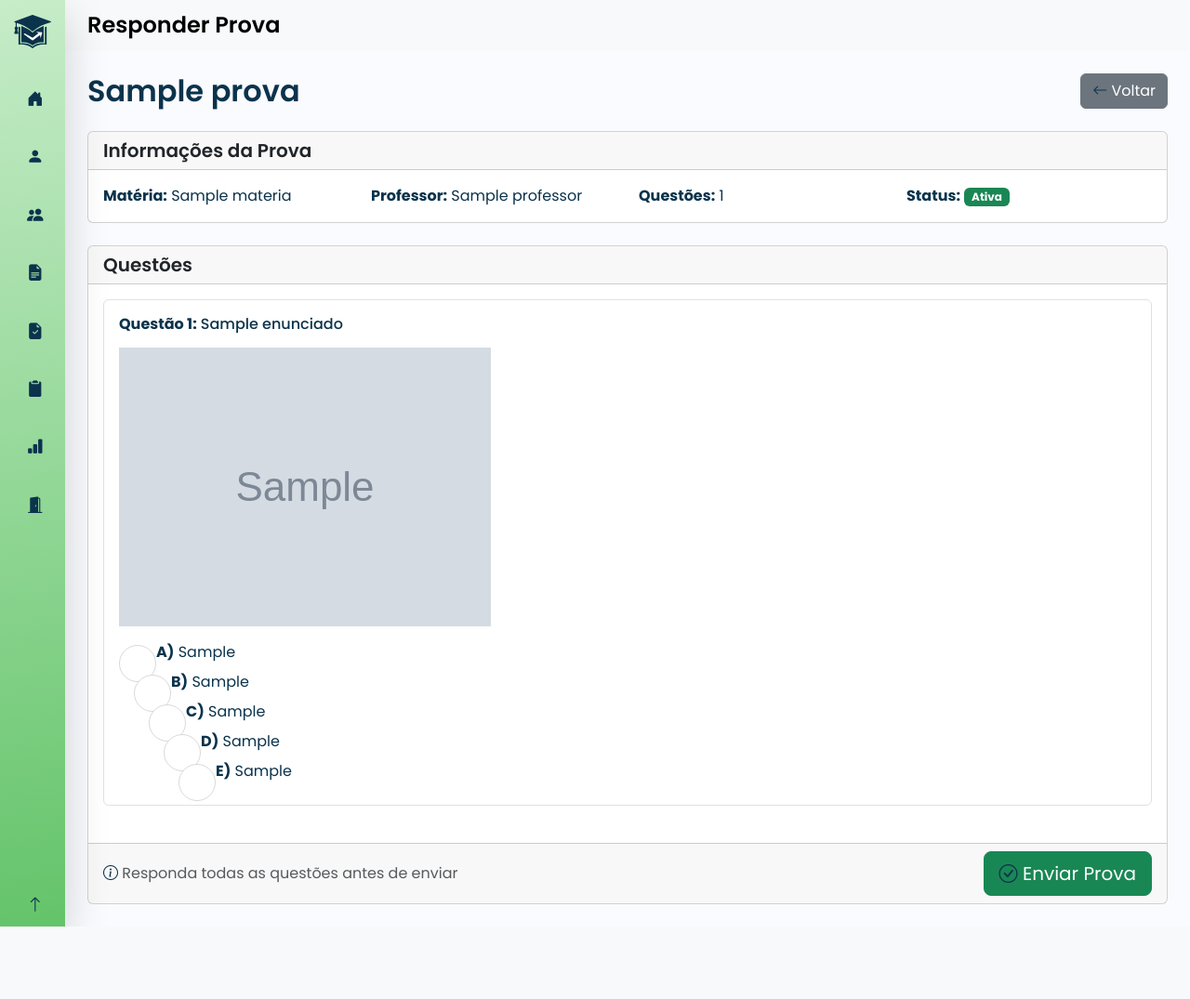
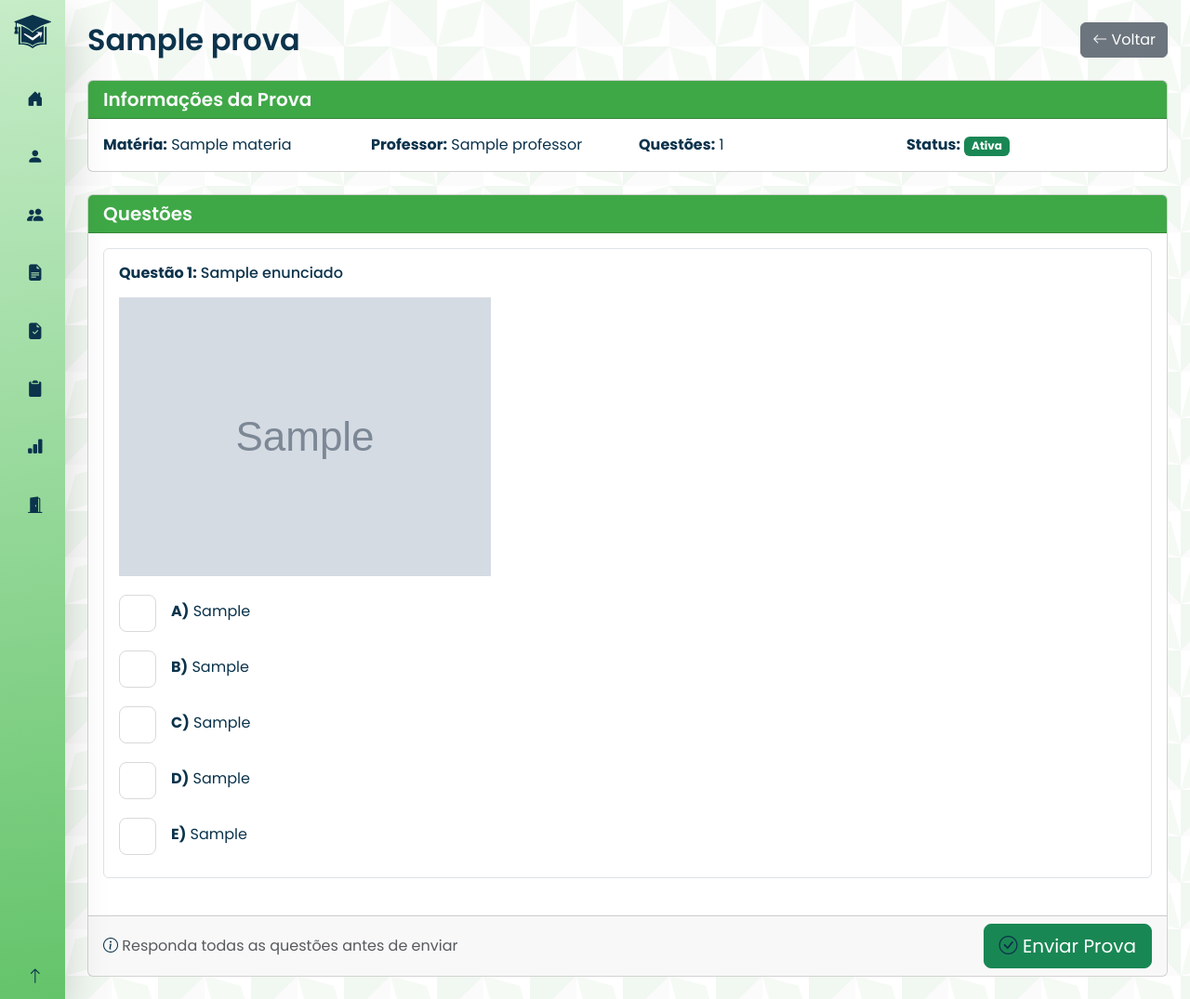
Before and after one commit to wes-lem/DIPEFast, a FastAPI app: template templates/aluno/responder_prova.html in a window 1280 px wide. Shown: the whole page at 93% size. Before the commit the page ends 997 px from the top, so only its background shows below. Run offline with FastAPI, Linux system fonts and the light colour scheme; the template is opened without the code that fills it: most values are stand-ins (such as "Sample title", 1, 10 or a date in 2020); grey boxes marked "Sample" are stand-in pictures; parts of the project's set-up code (start-up, migrations or seed data) failed here and were passed over.

Commit message:
Correções

```diff
--- a/controllers/prova_controller.py
+++ b/controllers/prova_controller.py
@@ -233,7 +233,7 @@ def resultado_provas(request: Request, aluno_id: int, db: Session = Depends(get_
         questao = db.query(Questao).filter(Questao.id == resposta.questao_id).first()
         if questao:
             total_questoes[questao.materia] += 1
-            if resposta.resposta == questao.resposta_correta:
+            if resposta.resposta_aluno == questao.resposta_correta:
                 pontuacao[questao.materia] += 1
 
     situacoes = {}
--- a/models/__init__.py
+++ b/models/__init__.py
@@ -13,7 +13,7 @@ from .resposta_formulario import RespostaFormulario
 from .notificacao import Notificacao
 from .resposta import Resposta
 from .resultado import Resultado
-from .prova import Prova, StatusProva
+from .prova import Prova
 from .questao import Questao
 from .formulario import Formulario
 from .pergunta_formulario import PerguntaFormulario
--- a/models/resposta.py
+++ b/models/resposta.py
@@ -8,6 +8,6 @@ class Resposta(Base):
     id = Column(Integer, primary_key=True, index=True)
     aluno_id = Column(Integer, ForeignKey("alunos.idAluno"), nullable=False)
     questao_id = Column(Integer, ForeignKey("banco_questoes.id"), nullable=False)
-    resposta = Column(String(1), nullable=False)  # Ex: 'A', 'B', 'C', 'D', 'E'
+    resposta_aluno = Column(String(1), nullable=False)  # Ex: 'A', 'B', 'C', 'D', 'E'
 
     aluno = relationship("Aluno", back_populates="respostas")
--- a/models/resultado.py
+++ b/models/resultado.py
@@ -1,4 +1,4 @@
-from sqlalchemy import Column, Integer, String, ForeignKey, Float
+from sqlalchemy import Column, Integer, String, ForeignKey, Enum
 from dao.database import Base
 from sqlalchemy.orm import relationship
 
@@ -8,10 +8,8 @@ class Resultado(Base):
     id = Column(Integer, primary_key=True, autoincrement=True)
     aluno_id = Column(Integer, ForeignKey('alunos.idAluno'), nullable=False)
     prova_id = Column(Integer, ForeignKey('provas.id'), nullable=False)
-    nota = Column(Float, nullable=False)
     acertos = Column(Integer, nullable=False)
-    total_questoes = Column(Integer, nullable=False)
-    situacao = Column(String(50), nullable=False, default="aprovado")
+    situacao = Column(Enum('Insuficiente', 'Regular', 'Suficiente'), nullable=False)
 
     aluno = relationship("Aluno", back_populates="resultados")
     prova = relationship("Prova", back_populates="resultados")
--- a/services/graficos_service.py
+++ b/services/graficos_service.py
@@ -277,7 +277,7 @@ class AnalyticsService:
 
             # Calcular média da turma (apenas alunos da mesma turma)
             turma_id = prova_turma_mais_recente.turma_id
-            media_turma = db.query(func.avg(Resultado.nota)).join(
+            media_turma = db.query(func.avg(Resultado.acertos)).join(
                 Aluno, Resultado.aluno_id == Aluno.idAluno
             ).join(AlunoTurma, AlunoTurma.aluno_id == Aluno.idAluno).filter(
                 AlunoTurma.turma_id == turma_id,
@@ -286,7 +286,7 @@ class AnalyticsService:
             ).scalar() or 0
 
             if resultado:
-                nota = float(resultado.nota) if resultado.nota else float(resultado.acertos)
+                nota = float(resultado.acertos)
                 status = resultado.situacao
                 url_prova = f"/aluno/prova/{prova.id}/consultar"
             else:
--- a/templates/aluno/provas_aluno.html
+++ b/templates/aluno/provas_aluno.html
@@ -113,8 +113,8 @@
                                         </a>
                                         {% if prova_turma.resultado_aluno %}
                                         <small class="text-muted d-block mt-2">
-                                            Nota: {{ "%.1f"|format(prova_turma.resultado_aluno.nota) }}
-                                            ({{ prova_turma.resultado_aluno.acertos }}/{{ prova_turma.resultado_aluno.total_questoes }})
+                                            Acertos: {{ prova_turma.resultado_aluno.acertos }}
+                                            ({{ prova_turma.resultado_aluno.situacao }})
                                         </small>
                                         {% endif %}
                                     {% else %}
--- a/templates/aluno/responder_prova.html
+++ b/templates/aluno/responder_prova.html
@@ -82,25 +82,19 @@
             </div>
         </aside>
 
-        <div class="main">
-            <nav class="navbar navbar-expand-lg navbar-light bg-light px-4">
-                <a class="navbar-brand" href="#">
-                    <h4 class="mb-0">Responder Prova</h4>
-                </a>
+        <div class="main bg-pattern p-4">
 
-            </nav>
-
-            <div class="content-wrapper p-4">
+            <div class="content-wrapper">
                 <div class="d-flex justify-content-between align-items-center mb-4">
                     <h2>{{ prova.titulo }}</h2>
                     <a href="/aluno/provas" class="btn btn-secondary">
-                        <i class="bi bi-arrow-left"></i> Voltar
+                        <i class="bi bi-arrow-left text-light"></i> Voltar
                     </a>
                 </div>
 
                 <!-- Informações da Prova -->
                 <div class="card mb-4">
-                    <div class="card-header">
+                    <div class="card-header bg-padrao text-light">
                         <h5 class="mb-0">Informações da Prova</h5>
                     </div>
                     <div class="card-body">
@@ -125,7 +119,7 @@
                 <!-- Formulário da Prova -->
                 <form id="provaForm" method="post" action="/aluno/prova/{{ prova.id }}/responder">
                     <div class="card">
-                        <div class="card-header">
+                        <div class="card-header bg-padrao text-light">
                             <h5 class="mb-0">Questões</h5>
                         </div>
                         <div class="card-body">
@@ -142,45 +136,50 @@
                                 </div>
                                 {% endif %}
 
-                                <div class="form-check mb-2">
-                                    <input class="form-check-input" type="radio" name="questao_{{ questao_prova.questao_banco.id }}"
+                                <div class="d-flex flex-column gap-2">
+
+                                    <div class="form-check mb-2 d-flex align-items-center">
+                                        <input class="form-check-input rounded-3" type="radio" name="questao_{{ questao_prova.questao_banco.id }}"
                                                id="questao_{{ questao_prova.questao_banco.id }}_a" value="A">
-                                    <label class="form-check-label" for="questao_{{ questao_prova.questao_banco.id }}_a">
+                                        <label class="form-check-label ms-3" for="questao_{{ questao_prova.questao_banco.id }}_a">
                                             <strong>A)</strong> {{ questao_prova.questao_banco.opcao_a }}
                                         </label>
                                     </div>
 
-                                <div class="form-check mb-2">
-                                    <input class="form-check-input" type="radio" name="questao_{{ questao_prova.questao_banco.id }}"
+                                    <div class="form-check mb-2 d-flex align-items-center">
+                                        <input class="form-check-input rounded-3" type="radio" name="questao_{{ questao_prova.questao_banco.id }}"
                                                id="questao_{{ questao_prova.questao_banco.id }}_b" value="B">
-                                    <label class="form-check-label" for="questao_{{ questao_prova.questao_banco.id }}_b">
+                                        <label class="form-check-label ms-3" for="questao_{{ questao_prova.questao_banco.id }}_b">
                                             <strong>B)</strong> {{ questao_prova.questao_banco.opcao_b }}
                                         </label>
                                     </div>
 
-                                <div class="form-check mb-2">
-                                    <input class="form-check-input" type="radio" name="questao_{{ questao_prova.questao_banco.id }}"
+                                    <div class="form-check mb-2 d-flex align-items-center">
+                                        <input class="form-check-input rounded-3" type="radio" name="questao_{{ questao_prova.questao_banco.id }}"
                                                id="questao_{{ questao_prova.questao_banco.id }}_c" value="C">
-                                    <label class="form-check-label" for="questao_{{ questao_prova.questao_banco.id }}_c">
+                                        <label class="form-check-label ms-3" for="questao_{{ questao_prova.questao_banco.id }}_c">
                                             <strong>C)</strong> {{ questao_prova.questao_banco.opcao_c }}
                                         </label>
                                     </div>
 
-                                <div class="form-check mb-2">
-                                    <input class="form-check-input" type="radio" name="questao_{{ questao_prova.questao_banco.id }}"
+                                    <div class="form-check mb-2 d-flex align-items-center">
+                                        <input class="form-check-input rounded-3" type="radio" name="questao_{{ questao_prova.questao_banco.id }}"
                                                id="questao_{{ questao_prova.questao_banco.id }}_d" value="D">
-                                    <label class="form-check-label" for="questao_{{ questao_prova.questao_banco.id }}_d">
+                                        <label class="form-check-label ms-3" for="questao_{{ questao_prova.questao_banco.id }}_d">
                                             <strong>D)</strong> {{ questao_prova.questao_banco.opcao_d }}
                                         </label>
                                     </div>
 
-                                <div class="form-check mb-2">
-                                    <input class="form-check-input" type="radio" name="questao_{{ questao_prova.questao_banco.id }}"
+                                    <div class="form-check mb-2 d-flex align-items-center">
+                                        <input class="form-check-input rounded-3" type="radio" name="questao_{{ questao_prova.questao_banco.id }}"
                                                id="questao_{{ questao_prova.questao_banco.id }}_e" value="E">
-                                    <label class="form-check-label" for="questao_{{ questao_prova.questao_banco.id }}_e">
+                                        <label class="form-check-label ms-3" for="questao_{{ questao_prova.questao_banco.id }}_e">
                                             <strong>E)</strong> {{ questao_prova.questao_banco.opcao_e }}
                                         </label>
                                     </div>
+                                </div>
+
+
                             </div>
                             {% endfor %}
                         </div>
--- a/templates/professor/dashboard_professor.html
+++ b/templates/professor/dashboard_professor.html
@@ -237,8 +237,8 @@
                                             <small class="text-muted">{{ prova.materia }}</small>
                                         </div>
                                         <span
-                                            class="badge bg-{{ 'success' if prova.status.value == 'ativa' else 'secondary' }}">
-                                            {{ prova.status.value }}
+                                            class="badge bg-{{ 'success' if prova.status == 'ativa' else 'secondary' }}">
+                                            {{ prova.status }}
                                         </span>
                                     </div>
                                     {% endfor %}
--- a/templates/professor/disponibilizar_prova.html
+++ b/templates/professor/disponibilizar_prova.html
@@ -100,7 +100,7 @@
                             </div>
                             <div class="col-md-3">
                                 <strong>Status:</strong>
-                                <span class="badge bg-warning">{{ prova.status.value.title() }}</span>
+                                <span class="badge bg-warning">{{ prova.status.title() }}</span>
                             </div>
                             <div class="col-md-3">
                                 <strong>Criada em:</strong> {{ prova.data_criacao.strftime('%d/%m/%Y') }}
--- a/templates/professor/provas.html
+++ b/templates/professor/provas.html
@@ -95,8 +95,8 @@
                                 <p class="card-text">
                                     <strong>Matéria:</strong> {{ prova.materia }}<br>
                                     <strong>Status:</strong>
-                                    <span class="badge bg-{{ 'success' if prova.status.value == 'ativa' else 'warning' if prova.status.value == 'rascunho' else 'secondary' }}">
-                                        {{ prova.status.value }}
+                                    <span class="badge bg-{{ 'success' if prova.status == 'ativa' else 'warning' if prova.status == 'rascunho' else 'secondary' }}">
+                                        {{ prova.status }}
                                     </span><br>
                                     <strong>Alunos que responderam:</strong>
                                     <span class="badge bg-info">{{ prova.alunos_responderam }}</span><br>
@@ -114,7 +114,7 @@
                                     <a href="/professor/prova/{{ prova.id }}/editar" class="btn btn-warning btn-sm">
                                         <i class="bi bi-pencil"></i> Editar
                                     </a>
-                                    {% if prova.status.value == 'rascunho' %}
+                                    {% if prova.status == 'rascunho' %}
                                     <a href="/professor/prova/{{ prova.id }}/disponibilizar" class="btn btn-success btn-sm">
                                         <i class="bi bi-share"></i> Disponibilizar
                                     </a>
```
Also changed, not shown: controllers/aluno_controller.py (+9 -5 lines), controllers/gestor_controller.py (+7 -1 lines), controllers/professor_controller.py (+7 -7 lines), models/prova.py (+2 -9 lines), templates/aluno/consultar_prova.html (+4 -4 lines), templates/gestor/detalhes_prova.html (+7 -7 lines), templates/gestor/gestor_provas_professores.html (+8 -8 lines), templates/gestor/resultados_prova.html (+5 -5 lines), templates/professor/editar_prova.html (+4 -4 lines), templates/professor/visualizar_prova.html (+9 -9 lines). Lines whose indentation alone changed are shown as unchanged.
